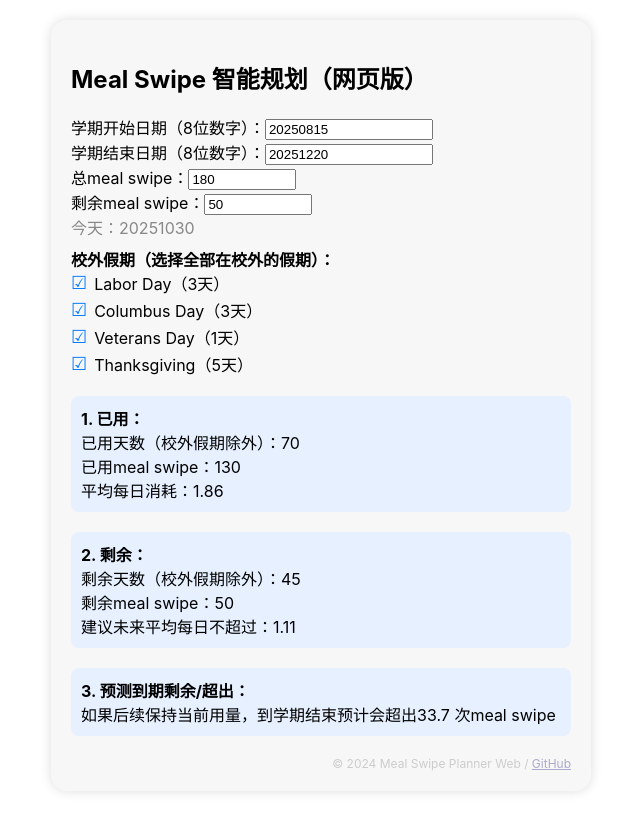
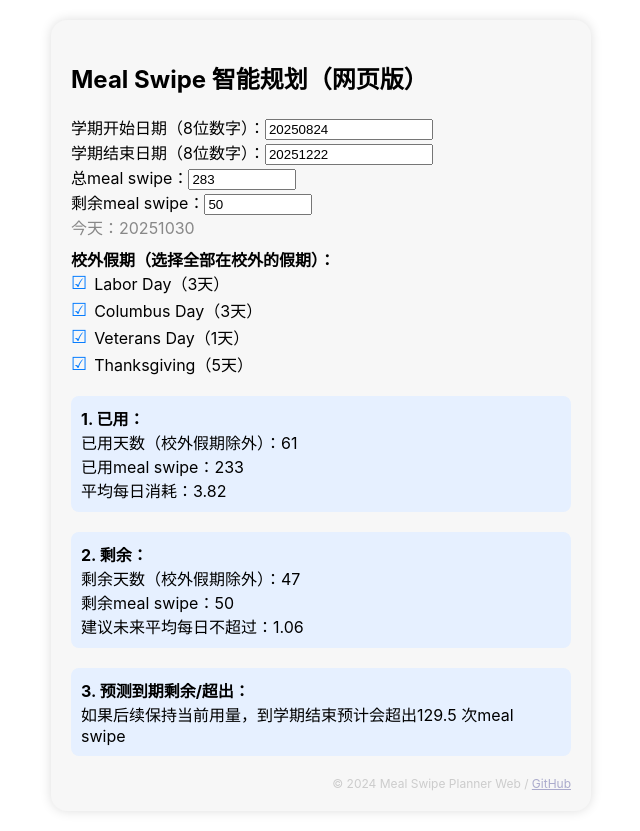
Before and after one commit to tzguan2023-coder/meal-swipe-planner, a React (Create React App) app: page / in a window 1280 px wide. Shown: the whole page, without its empty margins (319-959 px from the left). Built offline with nearby package versions, Linux system fonts and the light colour scheme.

Commit message:
Update App.js

```diff
--- a/src/App.js
+++ b/src/App.js
@@ -38,9 +38,9 @@ function App() {
     }
   };
   // 状态变量（带本地持久化）
-  const [startDate, setStartDate] = useState(loadSaved().startDate || '20250815');
-  const [endDate, setEndDate] = useState(loadSaved().endDate || '20251220');
-  const [totalMeal, setTotalMeal] = useState(loadSaved().totalMeal || '180');
+  const [startDate, setStartDate] = useState(loadSaved().startDate || '20250824');
+  const [endDate, setEndDate] = useState(loadSaved().endDate || '20251222');
+  const [totalMeal, setTotalMeal] = useState(loadSaved().totalMeal || '283');
   const [remainMeal, setRemainMeal] = useState(loadSaved().remainMeal || '50');
   const [selected, setSelected] = useState(loadSaved().selected || HOLIDAYS.map(h => h.label));
 
```
